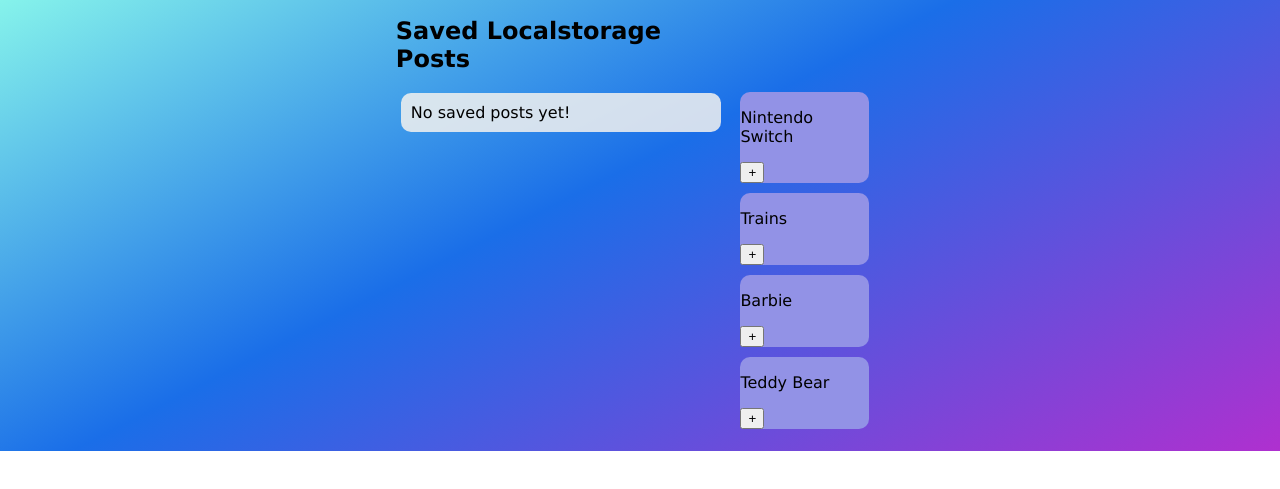
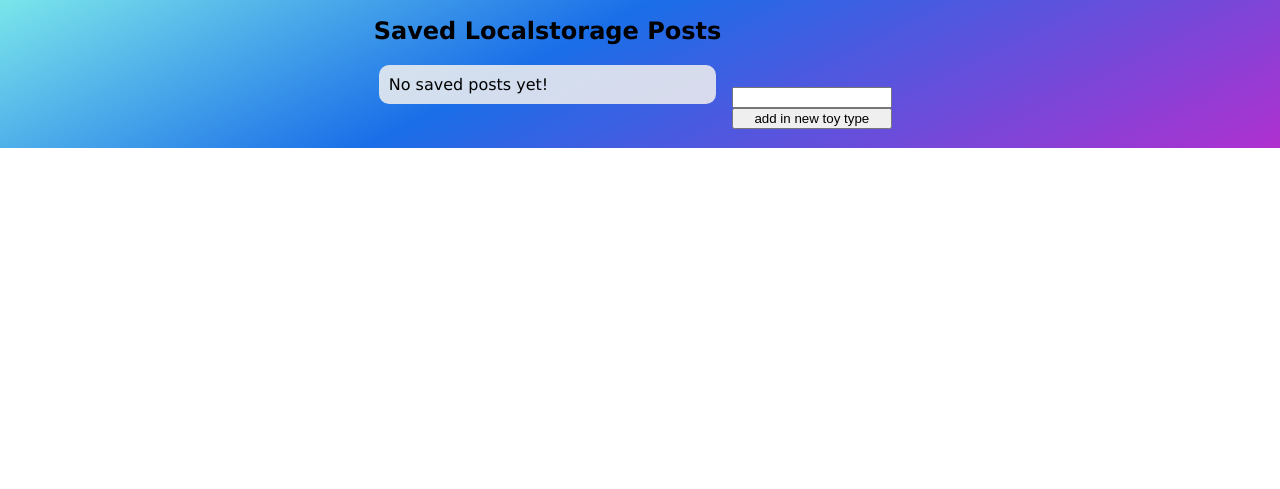
Before and after one commit to KillianVrmr/xmas-gift-shop, a website: page shop.html in a window 1280 px wide. Shown: the part 153-642 px from the top of the page. Drawn offline with Linux system fonts and the light colour scheme; no server answers.

Commit message:
less html text so i can add the toys modularly

```diff
--- a/shop.html
+++ b/shop.html
@@ -26,10 +26,9 @@
         </div>
 
         <div class="toys">
-            <div id="nintendoSwitch" class="toy-item" draggable="true"><p>Nintendo Switch</p><button>+</button></div>
-            <div id="trains" class="toy-item"><p>Trains</p><button>+</button></div>
-            <div id="barbie" class="toy-item"><p>Barbie</p><button>+</button></div>
-            <div id="teddyBear" class="toy-item"><p>Teddy Bear</p><button>+</button></div>
+            <input>
+            <button>add in new toy type</button>
+            <div id="toyTypes"></div>
         </div>
     </section>
 
```
